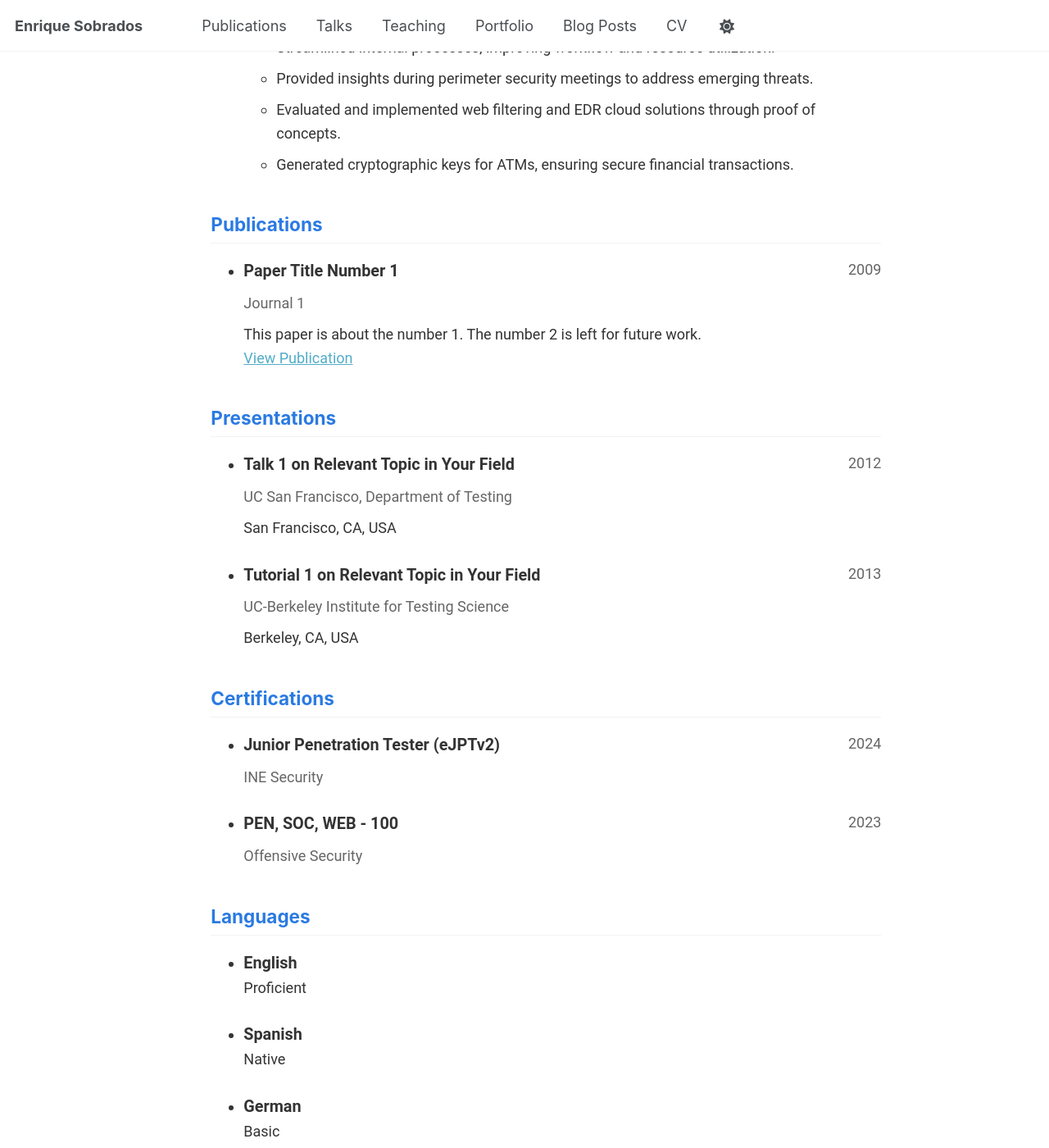
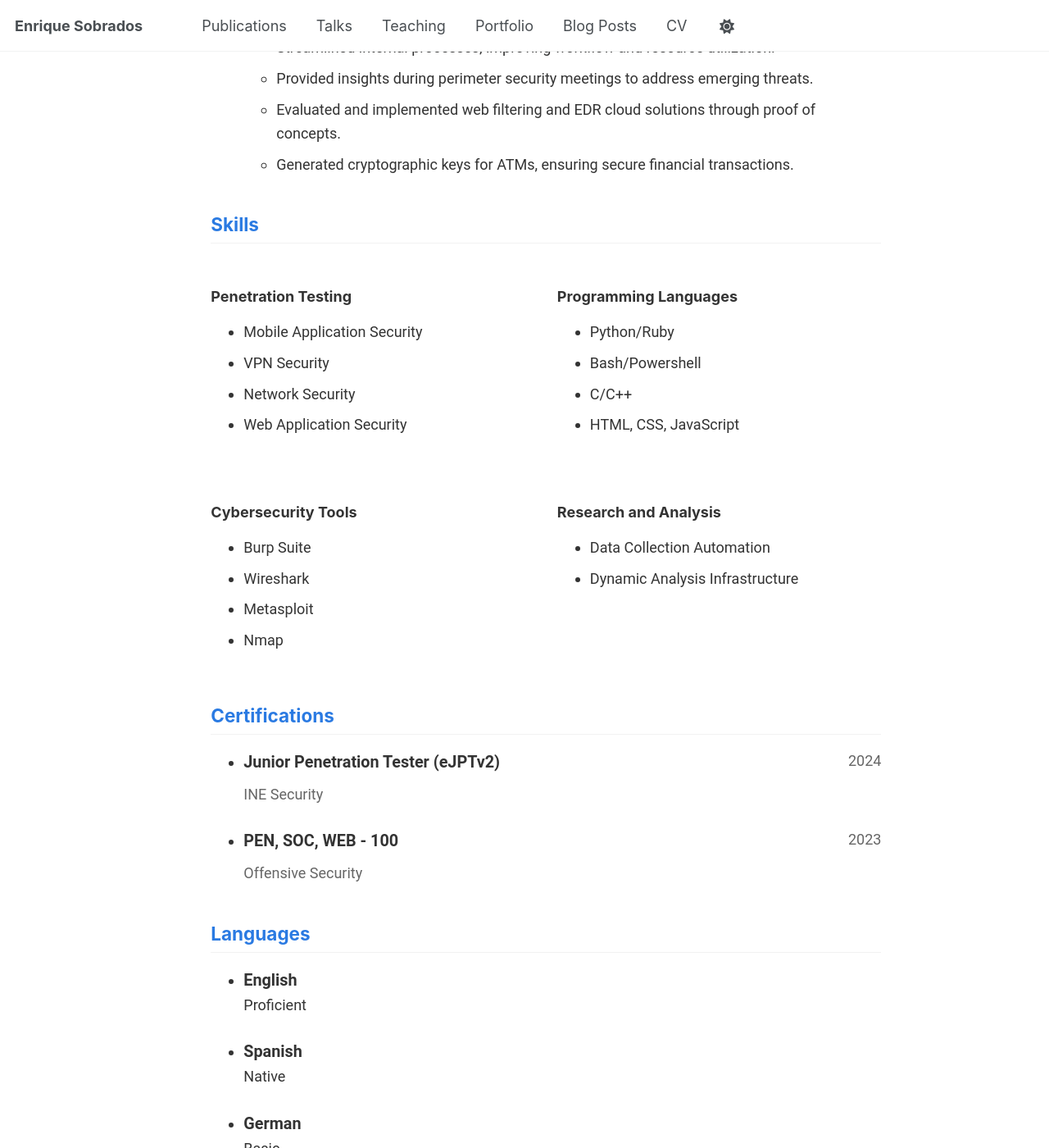
Before and after one commit to Enrique720/enrique720.github.io, a Jekyll site: the page built from _pages/cv-json.md, in a window 1280 px wide and 1400 px high, scrolled down 1696 px. Shown: the whole window at 82% size. Built offline with Jekyll 4.4.1, drawn with Linux system fonts in a browser that asks for light colours; a style sheet for code colours, icons or effects is not loaded.

Commit message:
changes to files posts and talks

```diff
--- a/_data/cv.json
+++ b/_data/cv.json
@@ -91,7 +91,44 @@
     }
   ],
   "skills": [
-
+    {
+      "name": "Penetration Testing",
+      "level": "Advanced",
+      "keywords": [
+        "Mobile Application Security",
+        "VPN Security",
+        "Network Security",
+        "Web Application Security"
+      ]
+    },
+    {
+      "name": "Programming Languages",
+      "level": "Advanced",
+      "keywords": [
+        "Python/Ruby",
+        "Bash/Powershell",
+        "C/C++",
+        "HTML, CSS, JavaScript",
+      ]
+    },
+    {
+      "name": "Cybersecurity Tools",
+      "level": "Advanced",
+      "keywords": [
+        "Burp Suite",
+        "Wireshark",
+        "Metasploit",
+        "Nmap"
+      ]
+    },
+    {
+      "name": "Research and Analysis",
+      "level": "Advanced",
+      "keywords": [
+        "Data Collection Automation",
+        "Dynamic Analysis Infrastructure"
+      ]
+    }
   ],
   "languages": [
     {
@@ -115,29 +152,8 @@
     }
   ],
   "publications": [
-    {
-      "name": "Paper Title Number 1",
-      "publisher": "Journal 1",
-      "releaseDate": "2009-10-01",
-      "website": "http://academicpages.github.io/files/paper1.pdf",
-      "summary": "This paper is about the number 1. The number 2 is left for future work."
-    }
   ],
   "presentations": [
-    {
-      "name": "Talk 1 on Relevant Topic in Your Field",
-      "event": "UC San Francisco, Department of Testing",
-      "date": "2012-03-01",
-      "location": "San Francisco, CA, USA",
-      "description": ""
-    },
-    {
-      "name": "Tutorial 1 on Relevant Topic in Your Field",
-      "event": "UC-Berkeley Institute for Testing Science",
-      "date": "2013-03-01",
-      "location": "Berkeley, CA, USA",
-      "description": ""
-    }
   ],
   "certifications": [
     {
--- a/_pages/cv-json.md
+++ b/_pages/cv-json.md
@@ -31,5 +31,4 @@ redirect_from:
 
 <div class="cv-download-links">
   <a href="{{ base_path }}/files/cv.pdf" class="btn btn--primary">Download CV as PDF</a>
-  <a href="{{ base_path }}" class="btn btn--inverse">View Markdown CV</a>
 </div>
```
Also changed, not shown: _posts/2012-08-14-blog-post-1.md (deleted, +0 -20 lines), _posts/2025-02-15-cwe-outreach.md (added, +21 -0 lines), _talks/2012-03-01-talk-1.md (deleted, +0 -11 lines), _talks/2013-03-01-tutorial-1.md (deleted, +0 -13 lines), _talks/2025-cs-conference.md (added, +11 -0 lines), _talks/2025-cs544-tutorial.md (added, +11 -0 lines), images/blogs/cwe_outreach.jpeg (added), 4 other files.
